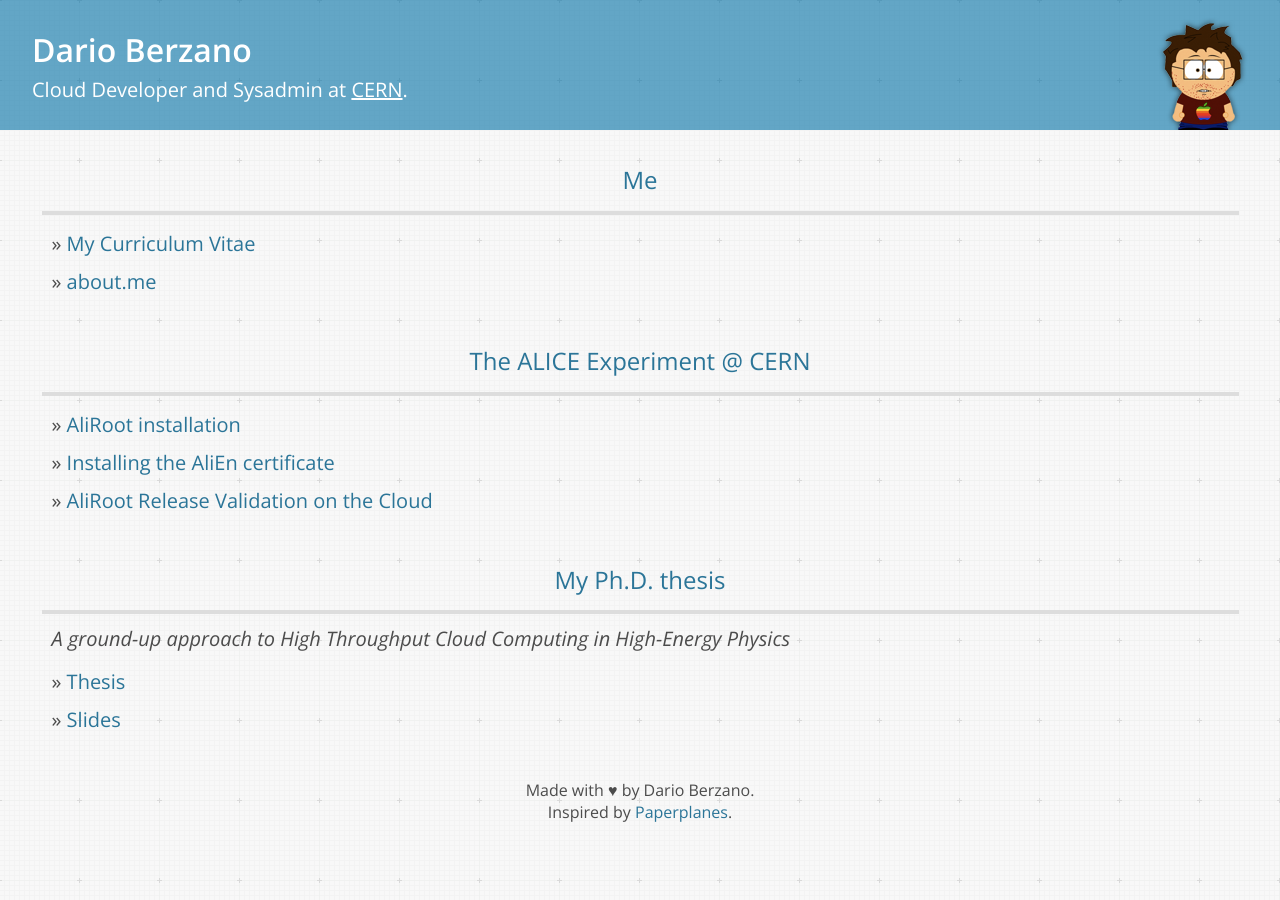
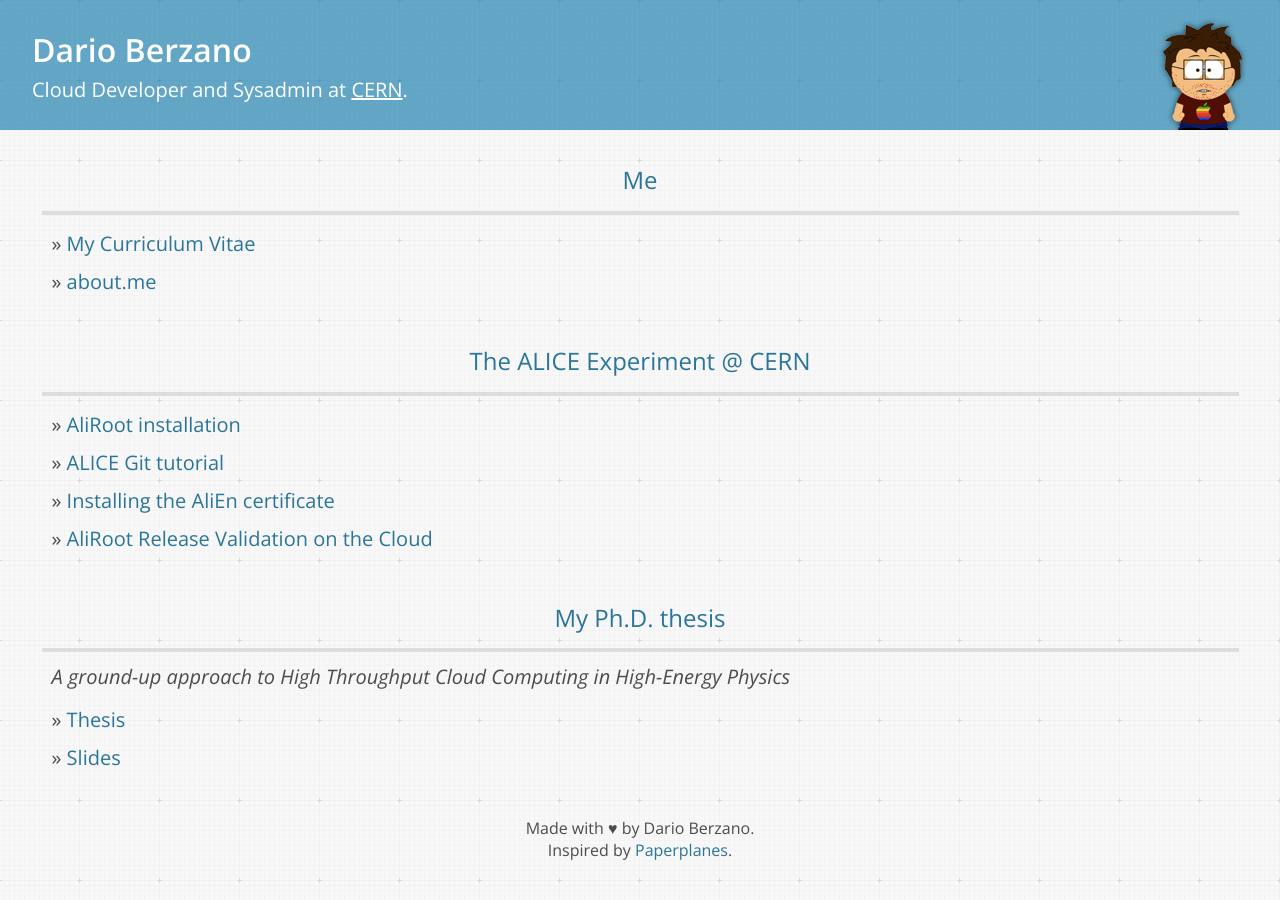
Before and after one commit to dberzano/dberzano.github.io, a Jekyll site: the page built from index.html, in a window 1280 px wide. Built offline with Jekyll 4.4.1, drawn with Linux system fonts in a browser that asks for light colours; Markdown is read by kramdown in place of the engine named in the settings; the list of posts is cut into pages by our own code.

Commit message:
Added pointer to the ALICE Git tutorial to home

```diff
--- a/index.html
+++ b/index.html
@@ -27,6 +27,7 @@ parnumbers: false
       <div id="itemcontent">
         <ul>
           <li><a href="alice/install-aliroot">AliRoot installation</a></li>
+          <li><a href="alice/git">ALICE Git tutorial</a></li>
           <li><a href="alice/alien-certificate">Installing the AliEn certificate</a></li>
           <li><a href="alice/release-validation">AliRoot Release Validation on the Cloud</a></li>
         </ul>
```
